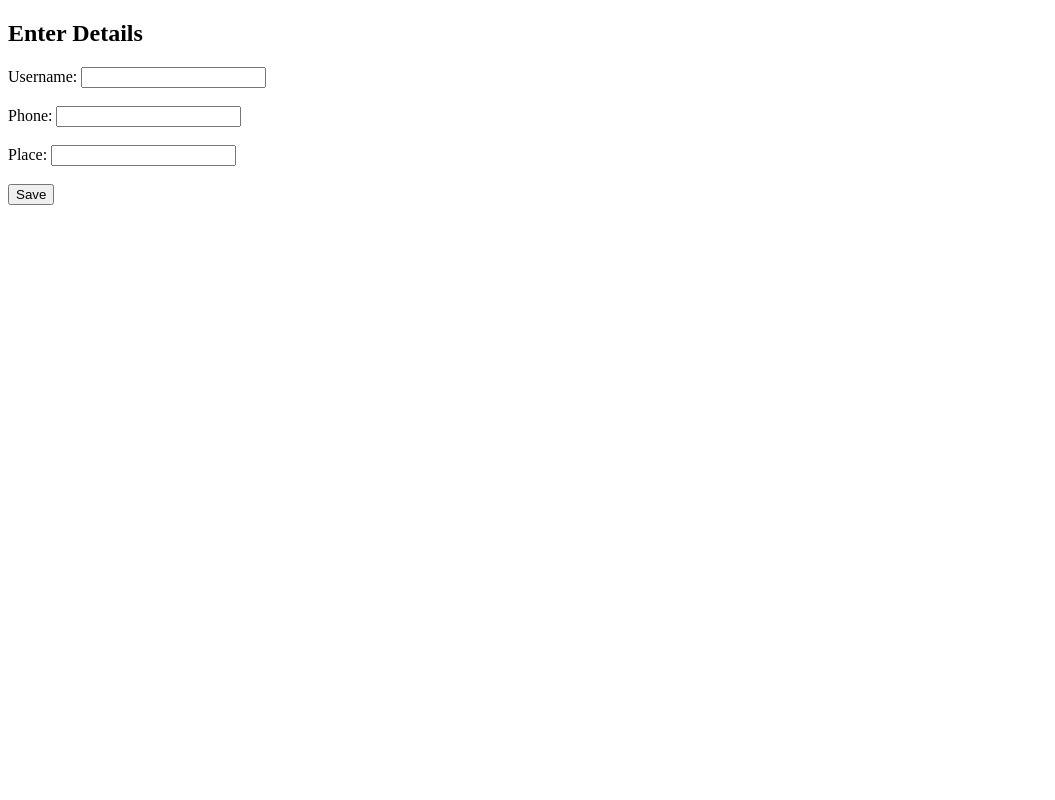
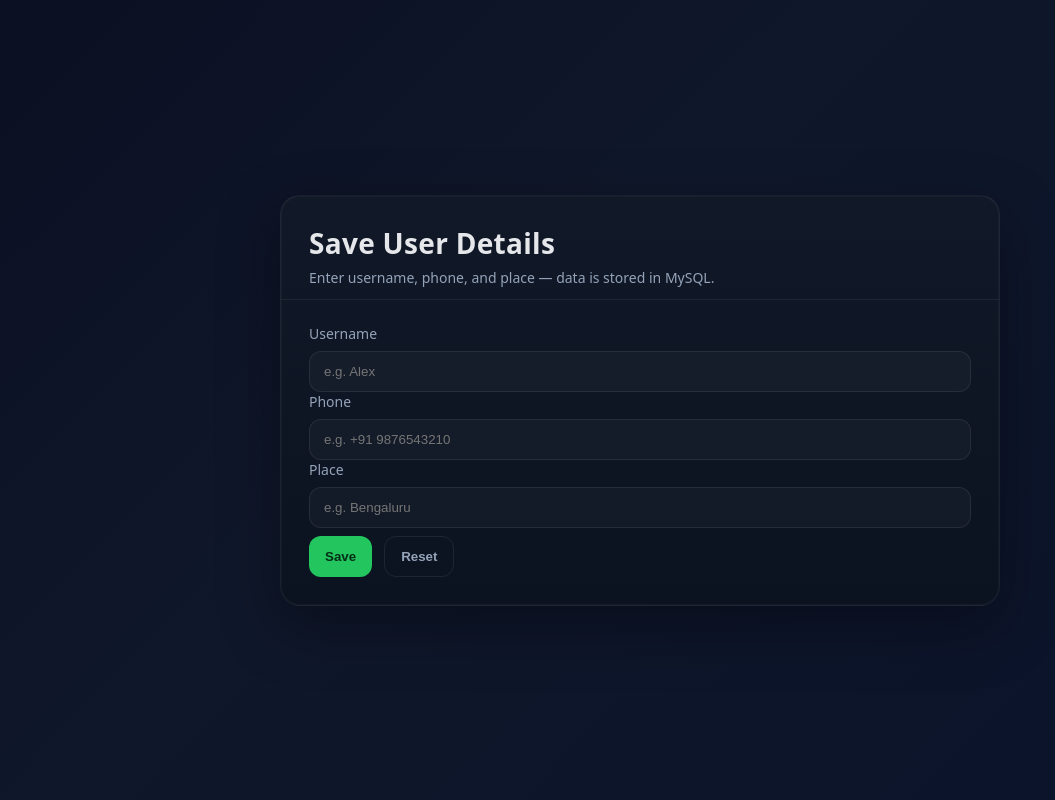
Before and after one commit to aneeshravikumar2002-eng/FlaskApp-withDbConnect, a Flask app: page / in a window 1280 px wide. Shown: the whole page, without its empty margins (0-1055 px from the left). Run offline with Flask 3, Linux system fonts and the light colour scheme.

Commit message:
modified html code

```diff
--- a/templates/form.html
+++ b/templates/form.html
@@ -1,15 +1,186 @@
 <!DOCTYPE html>
-<html>
+<html lang="en">
 <head>
-    <title>User Form</title>
+  <meta charset="UTF-8" />
+  <title>User Form</title>
+  <meta name="viewport" content="width=device-width, initial-scale=1" />
+  <style>
+    :root {
+      --bg: #0f172a;      /* slate-900 */
+      --card: #111827;    /* gray-900 */
+      --muted: #94a3b8;   /* slate-400 */
+      --text: #e5e7eb;    /* gray-200 */
+      --accent: #22c55e;  /* green-500 */
+      --accent-hover: #16a34a; /* green-600 */
+      --danger: #ef4444;  /* red-500 */
+      --shadow: rgba(0,0,0,0.35);
+    }
+    * { box-sizing: border-box; }
+    body {
+      margin: 0;
+      font-family: ui-sans-serif, system-ui, -apple-system, Segoe UI, Roboto, Helvetica, Arial, "Apple Color Emoji", "Segoe UI Emoji";
+      background: linear-gradient(135deg, #0b1022, #0f172a 40%, #0b132b);
+      color: var(--text);
+      min-height: 100vh;
+      display: grid;
+      place-items: center;
+      padding: 24px;
+    }
+    .container {
+      width: 100%;
+      max-width: 720px;
+      background: linear-gradient(180deg, var(--card), #0b1220);
+      border: 1px solid rgba(255,255,255,0.06);
+      border-radius: 20px;
+      box-shadow: 0 20px 60px var(--shadow), inset 0 0 0 1px rgba(255,255,255,0.03);
+      overflow: hidden;
+    }
+    .header {
+      padding: 28px 28px 12px 28px;
+      border-bottom: 1px solid rgba(255,255,255,0.06);
+    }
+    h1 {
+      margin: 0 0 6px 0;
+      font-size: 28px;
+      letter-spacing: 0.3px;
+    }
+    p.sub {
+      margin: 0;
+      color: var(--muted);
+      font-size: 14px;
+    }
+    .content {
+      padding: 24px 28px 28px 28px;
+      display: grid;
+      gap: 16px;
+    }
+    .row {
+      display: grid;
+      gap: 8px;
+    }
+    label {
+      font-size: 14px;
+      color: var(--muted);
+    }
+    input[type="text"], input[type="tel"] {
+      width: 100%;
+      padding: 12px 14px;
+      border-radius: 12px;
+      border: 1px solid rgba(255,255,255,0.08);
+      background: rgba(255,255,255,0.03);
+      color: var(--text);
+      outline: none;
+    }
+    input:focus {
+      border-color: rgba(34,197,94,0.5);
+      box-shadow: 0 0 0 4px rgba(34,197,94,0.12);
+    }
+    .actions {
+      margin-top: 8px;
+      display: flex;
+      gap: 12px;
+    }
+    button {
+      appearance: none;
+      border: none;
+      border-radius: 12px;
+      padding: 12px 16px;
+      font-weight: 600;
+      cursor: pointer;
+    }
+    .save {
+      background: var(--accent);
+      color: #052e16;
+    }
+    .save:hover { background: var(--accent-hover); }
+    .reset {
+      background: transparent;
+      color: var(--muted);
+      border: 1px solid rgba(255,255,255,0.08);
+    }
+    .flash {
+      margin: 8px 0 0 0;
+      color: var(--danger);
+      font-size: 14px;
+    }
+    .list {
+      margin-top: 8px;
+      border-top: 1px dashed rgba(255,255,255,0.08);
+      padding-top: 16px;
+    }
+    table {
+      width: 100%;
+      border-collapse: collapse;
+      margin-top: 8px;
+    }
+    th, td {
+      text-align: left;
+      padding: 10px 8px;
+      border-bottom: 1px solid rgba(255,255,255,0.06);
+      font-size: 14px;
+    }
+    th { color: var(--muted); font-weight: 600; }
+  </style>
 </head>
 <body>
-    <h2>Enter Details</h2>
-    <form method="POST">
-        Username: <input type="text" name="username" required><br><br>
-        Phone: <input type="text" name="phone" required><br><br>
-        Place: <input type="text" name="place" required><br><br>
-        <button type="submit">Save</button>
-    </form>
+  <div class="container">
+    <div class="header">
+      <h1>Save User Details</h1>
+      <p class="sub">Enter username, phone, and place — data is stored in MySQL.</p>
+    </div>
+
+    <div class="content">
+      {% with messages = get_flashed_messages() %}
+        {% if messages %}
+          {% for m in messages %}
+            <div class="flash">{{ m }}</div>
+          {% endfor %}
+        {% endif %}
+      {% endwith %}
+
+      <form method="POST">
+        <div class="row">
+          <label for="username">Username</label>
+          <input id="username" name="username" type="text" placeholder="e.g. Alex" required />
+        </div>
+
+        <div class="row">
+          <label for="phone">Phone</label>
+          <input id="phone" name="phone" type="tel" placeholder="e.g. +91 9876543210" required />
+        </div>
+
+        <div class="row">
+          <label for="place">Place</label>
+          <input id="place" name="place" type="text" placeholder="e.g. Bengaluru" required />
+        </div>
+
+        <div class="actions">
+          <button class="save" type="submit">Save</button>
+          <button class="reset" type="reset">Reset</button>
+        </div>
+      </form>
+
+      {% if rows and rows|length > 0 %}
+      <div class="list">
+        <h3>Recent Entries</h3>
+        <table>
+          <thead>
+            <tr><th>ID</th><th>Username</th><th>Phone</th><th>Place</th></tr>
+          </thead>
+          <tbody>
+            {% for r in rows %}
+            <tr>
+              <td>{{ r.id }}</td>
+              <td>{{ r.username }}</td>
+              <td>{{ r.phone }}</td>
+              <td>{{ r.place }}</td>
+            </tr>
+            {% endfor %}
+          </tbody>
+        </table>
+      </div>
+      {% endif %}
+    </div>
+  </div>
 </body>
 </html>
```
